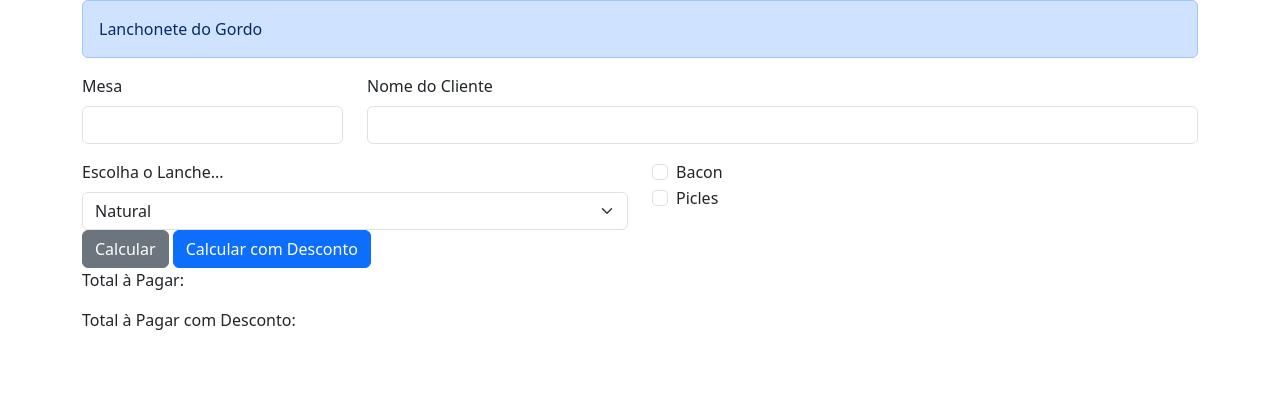
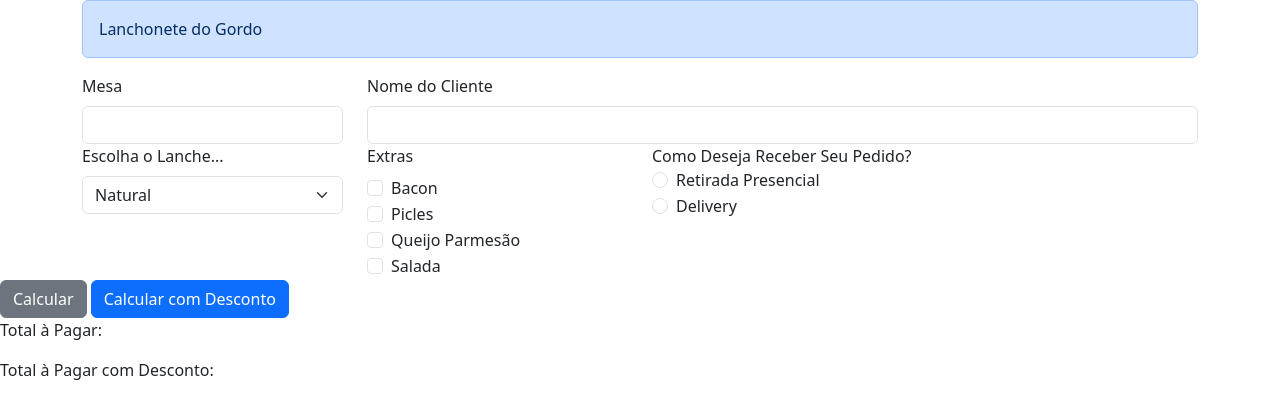
Before and after one commit to jpofof/front-end-basico, a plain HTML site: page ProjetoLanchonete/index.html in a window 1280 px wide. Drawn offline with nearby package versions, Linux system fonts and the light colour scheme.

Commit message:
Fazendo a parte de receber o pedido

```diff
--- a/ProjetoLanchonete/index.html
+++ b/ProjetoLanchonete/index.html
@@ -29,8 +29,8 @@
             </div>
         </form>
 
-        <div class="row mt-3">
-            <div class="col-6">
+        <div class="row">
+            <div class="col-3">
                 <label for="lanches" class="form-label">
                     Escolha o Lanche...
                 </label>
@@ -42,23 +42,52 @@
                 </select>
             </div>
 
+
             <div class="col-3">
+                <label class="form-label">Extras</label>
+
                 <div class="form-check">
                     <input class="form-check-input" type="checkbox" value="5" id="checkBacon" name="adicionais">
-                    <label class="form-check-label" for="checkBacon">
-                        Bacon
-                    </label>
+                    <label class="form-check-label" for="checkBacon">Bacon</label>
                 </div>
+
                 <div class="form-check">
                     <input class="form-check-input" type="checkbox" value="10" id="checkPicles" name="adicionais">
-                    <label class="form-check-label" for="checkPicles">
-                        Picles
-                    </label>
+                    <label class="form-check-label" for="checkPicles">Picles</label>
+                </div>
+
+                <div class="form-check">
+                    <input class="form-check-input" type="checkbox" value="15" id="checkQueijoParmesao"
+                        name="adicionais">
+                    <label class="form-check-label" for="checkQueijoParmesao">Queijo Parmesão</label>
+                </div>
+
+                <div class="form-check">
+                    <input class="form-check-input" type="checkbox" value="5" id="checkSalada" name="adicionais">
+                    <label class="form-check-label" for="checkSalada">Salada</label>
+                </div>
+
+            </div>
+
+            <div class="col-3">
+                <label class="form-check-label" for="receba">Como Deseja Receber Seu Pedido?</label>
+
+                <div class="form-check">
+                    <input class="form-check-input" type="radio" value="0" id="checkRetirada" name="recebimentos">
+                    <label class="form-check-label" for="checkRetirada">Retirada Presencial</label>
+                </div>
+
+                <div class="form-check">
+                    <input class="form-check-input" type="radio" value="10" id="checkDelivery" name="recebimentos">
+                    <label class="form-check-label" for="checkRetirada">Delivery</label>
+                </div>
+
+            </div>
+
         </div>
     </div>
 
-            <div class="col-3"></div>
-        </div>
+
 
     <div>
         <input onclick="calcular()" type="button" value="Calcular" class="btn btn-secondary" id="calcular">
```
Lines whose indentation alone changed are shown as unchanged.
